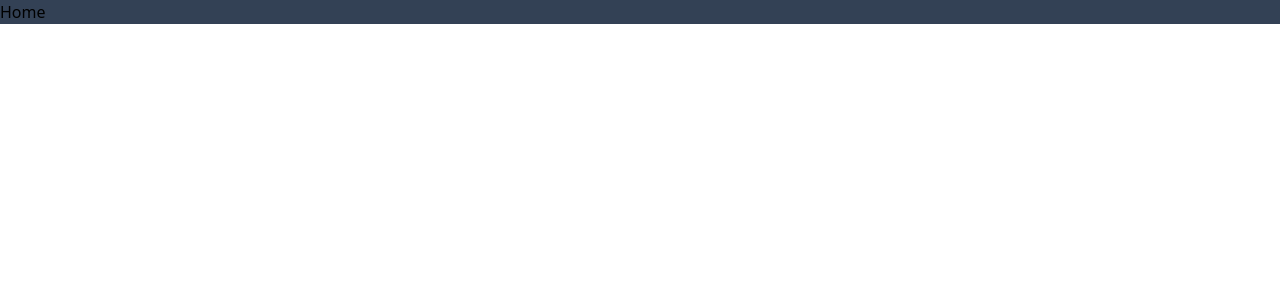
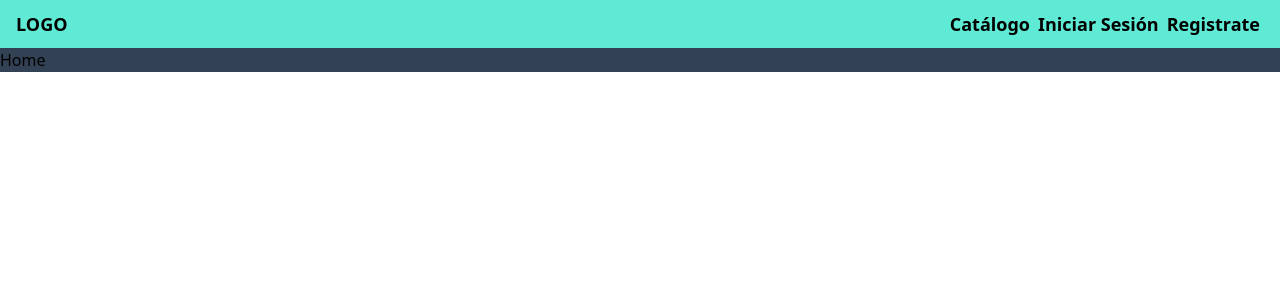
Before and after one commit to IronBeagle70/react-front-electivo, a React (Vite) app: page / in a window 1280 px wide. Shown: the top 300 px of the page. Built offline with nearby package versions, Linux system fonts and the light colour scheme.

Commit message:
adding pages and finishing header component

```diff
--- a/package.json
+++ b/package.json
@@ -11,6 +11,7 @@
   "dependencies": {
     "react": "^18.2.0",
     "react-dom": "^18.2.0",
+    "react-icons": "^4.7.1",
     "react-router-dom": "^6.6.1"
   },
   "devDependencies": {
--- a/src/App.jsx
+++ b/src/App.jsx
@@ -1,7 +1,10 @@
 // import { useState } from 'react'
 import { Route, Routes } from 'react-router-dom'
 import reactLogo from './assets/react.svg'
+import Catalogue from './pages/Catalogue'
 import Home from './pages/Home'
+import Login from './pages/Login'
+import Signup from './pages/Signup'
 // import './App.css'
 
 function App() {
@@ -9,6 +12,9 @@ function App() {
   return (
     <Routes>
       <Route path='/' element={<Home />} />
+      <Route path='/login' element={<Login />}  />
+      <Route path='/signup' element={<Signup />} />
+      <Route path='/catalogue' element={<Catalogue />} />
     </Routes>
   )
 }
--- /dev/null
+++ b/src/components/Footer.jsx
@@ -0,0 +1,9 @@
+import React from 'react';
+
+function Footer() {
+    return (
+        <div>Footer</div>
+    );
+};
+
+export default Footer;
--- /dev/null
+++ b/src/components/Header.jsx
@@ -0,0 +1,25 @@
+import React from 'react';
+import { NavLink } from 'react-router-dom';
+
+function Header({bgHeader, enlaces}) {
+
+
+    return (
+        <header className={`${bgHeader} flex justify-between items-center w-full h-20 sm:h-12`}>
+            <p className='ml-2 sm:ml-4 font-semibold text-base sm:text-lg'>LOGO</p>
+            {/* <img src="" alt="logo" /> */}
+            {/* <p>HEADER HOME</p> */}
+            <nav className='flex justify-center items-center mr-1 sm:mr-4 flex-wrap'>
+                {
+                    enlaces.map((enlace, index)=>(
+                        <NavLink to={enlace.path} key={index} className='px-1 '>
+                            <div className='text-base sm:text-lg hover:text-slate-100 font-semibold'>{enlace.name}</div>
+                        </NavLink>
+                    ))
+                }
+            </nav>
+        </header>
+    );
+};
+
+export default Header;
--- /dev/null
+++ b/src/pages/Catalogue.jsx
@@ -0,0 +1,9 @@
+import React from 'react';
+
+function Catalogue() {
+    return (
+        <div>Catalogue</div>
+    );
+};
+
+export default Catalogue;
--- a/src/pages/Home.jsx
+++ b/src/pages/Home.jsx
@@ -1,8 +1,28 @@
 import React from 'react';
+import Header from '../components/Header';
 
 function Home() {
+
+    const HomeLinks=[
+        {
+            name: 'Catálogo',
+            path: '/catalogue'
+        },
+        {
+            name: 'Iniciar Sesión',
+            path: '/login'
+        },
+        {
+            name: 'Registrate',
+            path: '/signup'
+        }
+    ];
+
     return (
-        <div className='bg-slate-700'>Home</div>
+        <>
+            <Header bgHeader={"bg-teal-300"} enlaces={HomeLinks} />
+            <div className='bg-slate-700'>Home</div>
+        </>
     );
 };
 
--- /dev/null
+++ b/src/pages/Login.jsx
@@ -0,0 +1,9 @@
+import React from 'react';
+
+function Login() {
+    return (
+        <div>Login</div>
+    );
+};
+
+export default Login;
--- /dev/null
+++ b/src/pages/Signup.jsx
@@ -0,0 +1,9 @@
+import React from 'react';
+
+function Signup() {
+    return (
+        <div>Signup</div>
+    );
+};
+
+export default Signup;
```
Also changed, not shown: 1 other file (tests, documents, lock files or other folders).
